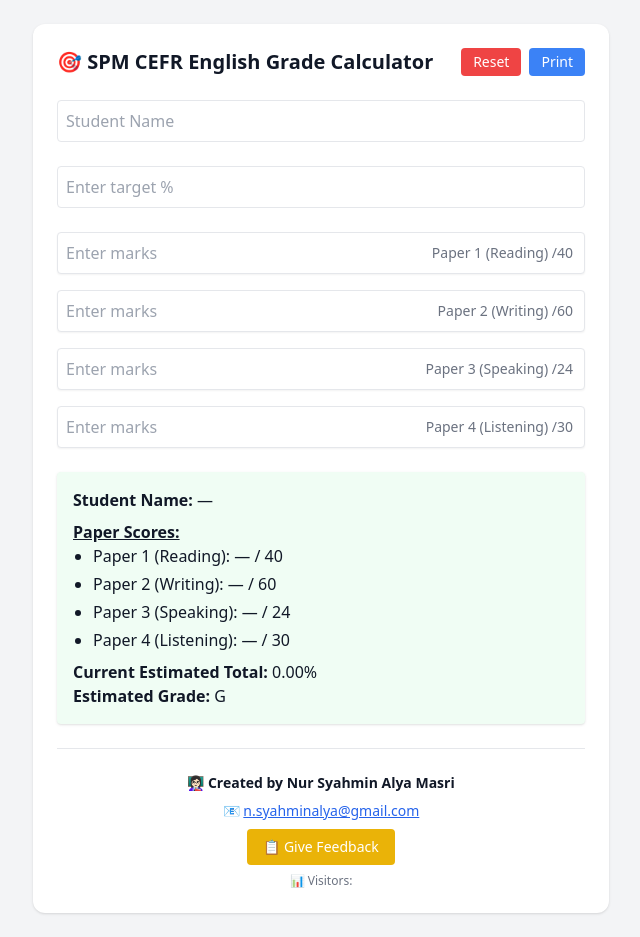
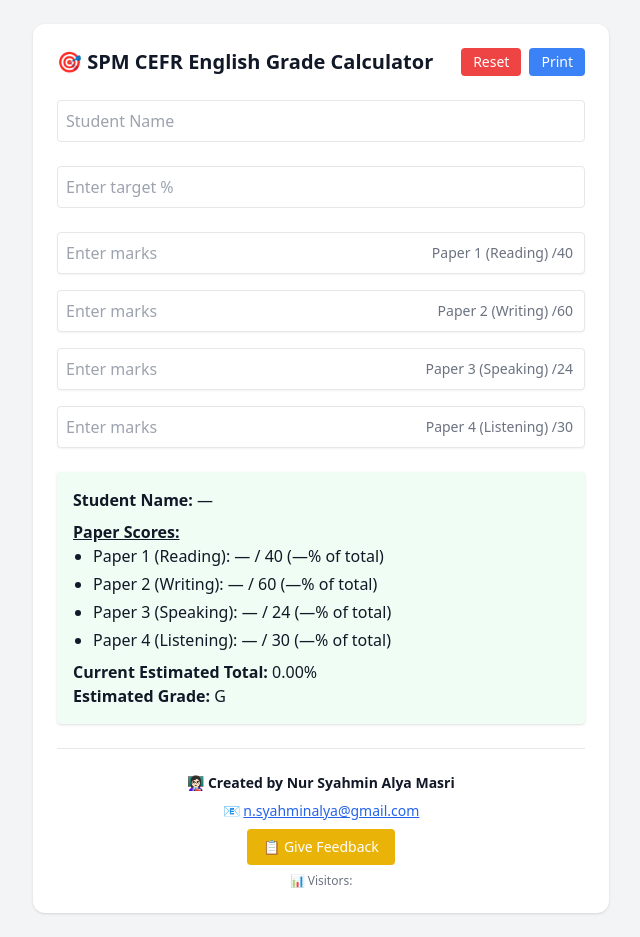
Before and after one commit to minmasri/spmenglishgradecalculator, a Next.js app: page / in a window 1280 px wide. Shown: the whole page, without its empty margins (319-959 px from the left). Built offline with nearby package versions, Linux system fonts and the light colour scheme.

Commit message:
Update index.js

```diff
--- a/pages/index.js
+++ b/pages/index.js
@@ -183,11 +183,22 @@ export default function Home() {
             <p><strong>Student Name:</strong> {studentName || '—'}</p>
             <p className="underline font-semibold mt-2">Paper Scores:</p>
             <ul className="list-disc pl-5 space-y-1">
-              <li>Paper 1 (Reading): {reading || '—'} / 40</li>
-              <li>Paper 2 (Writing): {writing || '—'} / 60</li>
-              <li>Paper 3 (Speaking): {speaking || '—'} / 24</li>
-              <li>Paper 4 (Listening): {listening || '—'} / 30</li>
-            </ul>
+  {[
+    { name: 'Reading', key: 'reading', max: 40 },
+    { name: 'Writing', key: 'writing', max: 60 },
+    { name: 'Speaking', key: 'speaking', max: 24 },
+    { name: 'Listening', key: 'listening', max: 30 },
+  ].map(({ name, key, max }) => {
+    const val = { reading, writing, speaking, listening }[key];
+    const weighted = val ? ((Number(val) / max) * 25).toFixed(2) : '—';
+    return (
+      <li key={key}>
+        Paper {name === 'Reading' ? '1' : name === 'Writing' ? '2' : name === 'Speaking' ? '3' : '4'} ({name}): {val || '—'} / {max} ({weighted}% of total)
+      </li>
+    );
+  })}
+</ul>
+
             <p className="mt-2"><strong>Current Estimated Total:</strong> {score.percentage}%</p>
             <p><strong>Estimated Grade:</strong> {score.grade}</p>
           </div>
```
